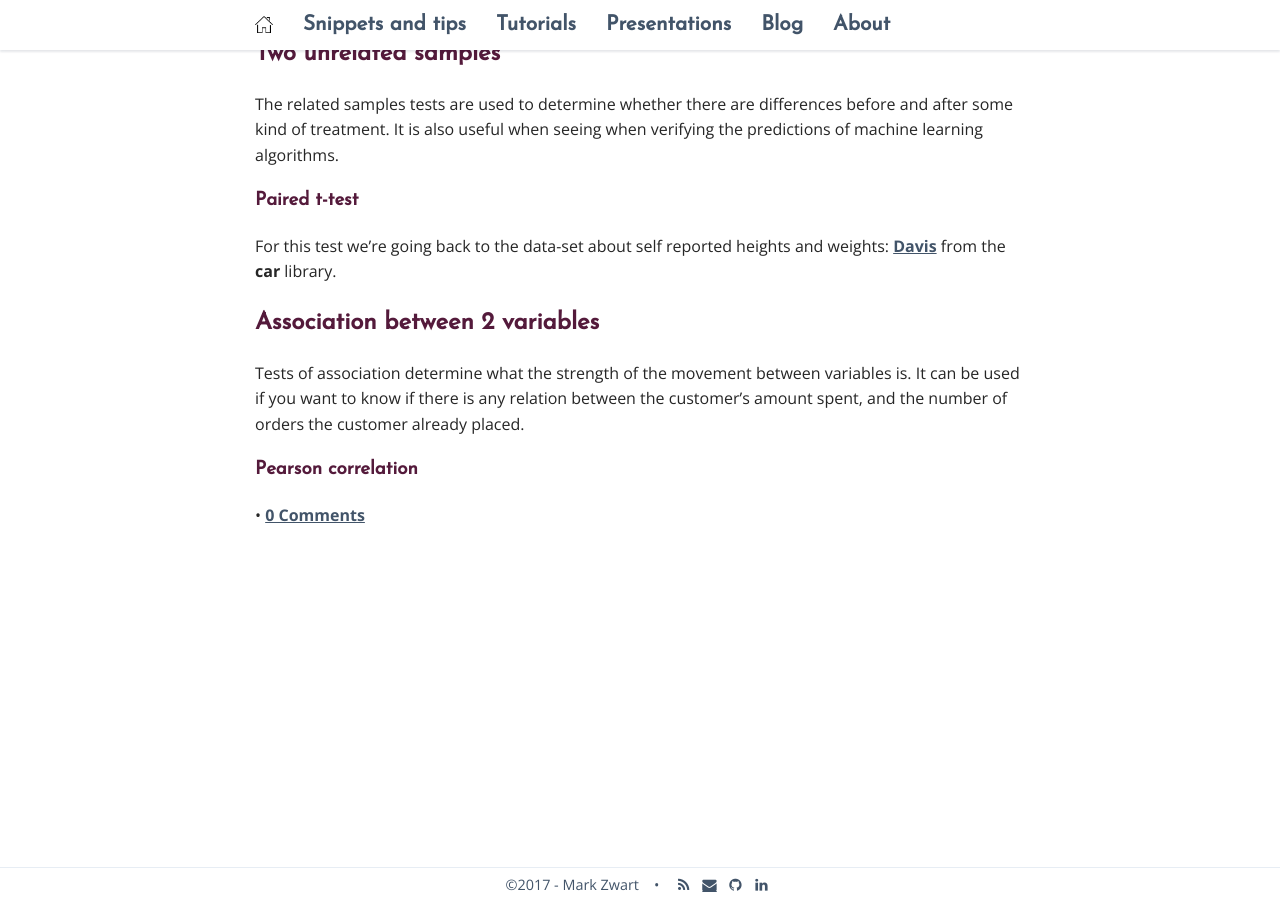
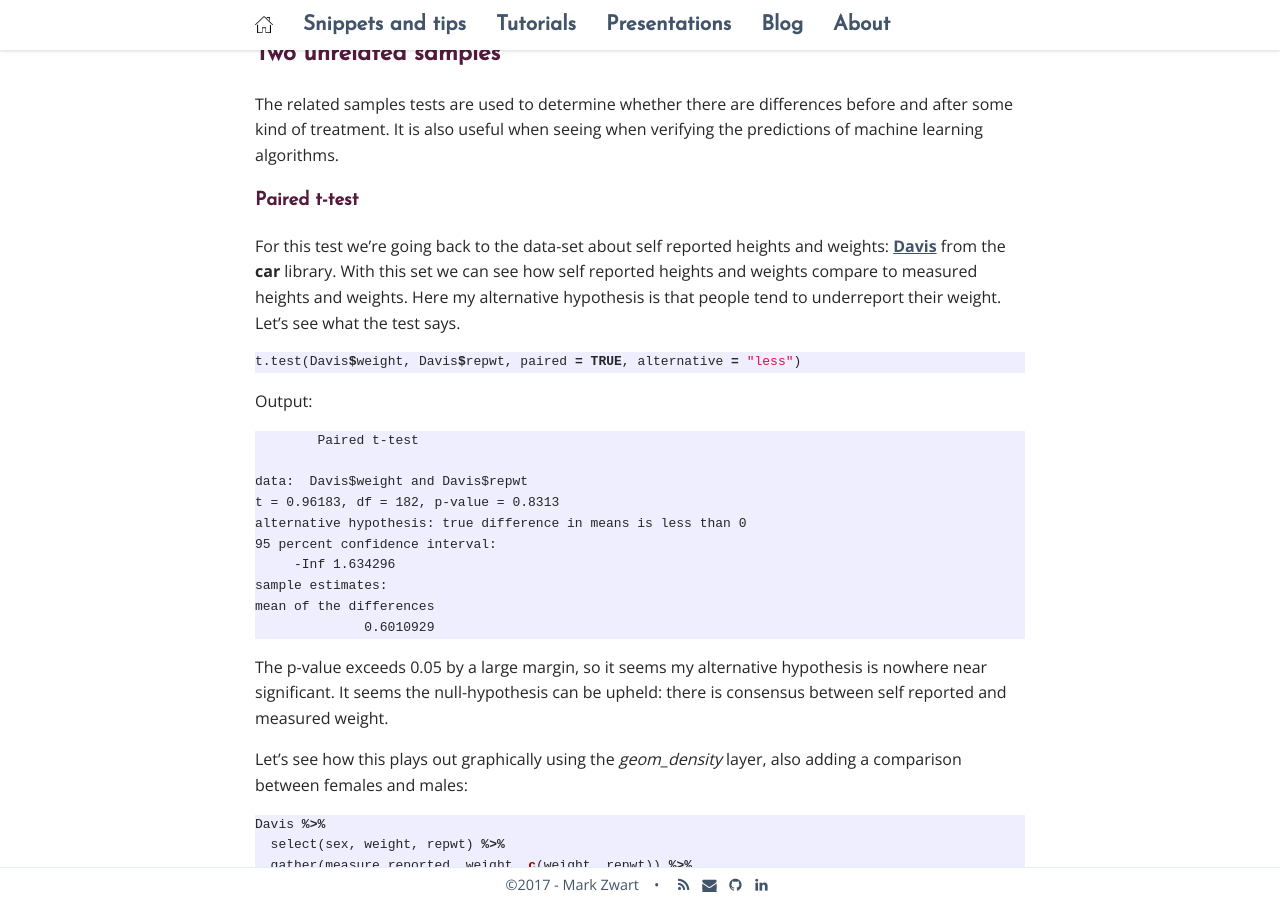
Before and after one commit to mark-me/mark-me.github.io, a Jekyll site: the page built from _pages/tutorials/statistical-tests/statistical-tests-gaussian.md, in a window 1280 px wide and 900 px high, scrolled down 8484 px. Built offline with Jekyll 4.4.1, drawn with Linux system fonts in a browser that asks for light colours; nearby versions of some CDN libraries; comment, search, counter and statistics services are not loaded; some of the changed text lies outside the part shown.

Commit message:
Update statistical-tests-gaussian.md

````diff
--- a/_pages/tutorials/statistical-tests/statistical-tests-gaussian.md
+++ b/_pages/tutorials/statistical-tests/statistical-tests-gaussian.md
@@ -214,7 +214,40 @@ The related samples tests are used to determine whether there are differences be
 
 ### Paired t-test
 
-For this test we're going back to the data-set about self reported heights and weights: **[Davis](https://www.rdocumentation.org/packages/car/versions/2.1-5/topics/Davis)** from the **car** library.
+For this test we're going back to the data-set about self reported heights and weights: **[Davis](https://www.rdocumentation.org/packages/car/versions/2.1-5/topics/Davis)** from the **car** library. With this set we can see how self reported heights and weights compare to measured heights and weights. Here my alternative hypothesis is that people tend to underreport their weight. Let's see what the test says.
+```r
+t.test(Davis$weight, Davis$repwt, paired = TRUE, alternative = "less")
+```
+Output:
+```
+	Paired t-test
+
+data:  Davis$weight and Davis$repwt
+t = 0.96183, df = 182, p-value = 0.8313
+alternative hypothesis: true difference in means is less than 0
+95 percent confidence interval:
+     -Inf 1.634296
+sample estimates:
+mean of the differences
+              0.6010929
+```
+The p-value exceeds 0.05 by a large margin, so it seems my alternative hypothesis is nowhere near significant. It seems the null-hypothesis can be upheld: there is consensus between self reported and measured weight.
+
+Let's see how this plays out graphically using the _geom_density_ layer, also adding a comparison between females and males:
+```r
+Davis %>%
+  select(sex, weight, repwt) %>%
+  gather(measure_reported, weight, c(weight, repwt)) %>%
+  mutate(measure_reported = ifelse(measure_reported == "repwt", "Reported", "Measured")) %>%
+  mutate(sex = ifelse(sex == "M", "Male", "Female")) %>%
+ggplot() +
+  geom_density(aes(x = weight, fill = measure_reported)) +
+  facet_wrap(~sex, ncol = 1)
+```
+Output:
+{:refdef: style="text-align: center;"}
+<img src="/_pages/tutorials/statistical-tests/t-test-paired.png" alt="Image text" width="733" height="450" align="middle"/>
+{: refdef}
 
 ## Association between 2 variables
 
````
